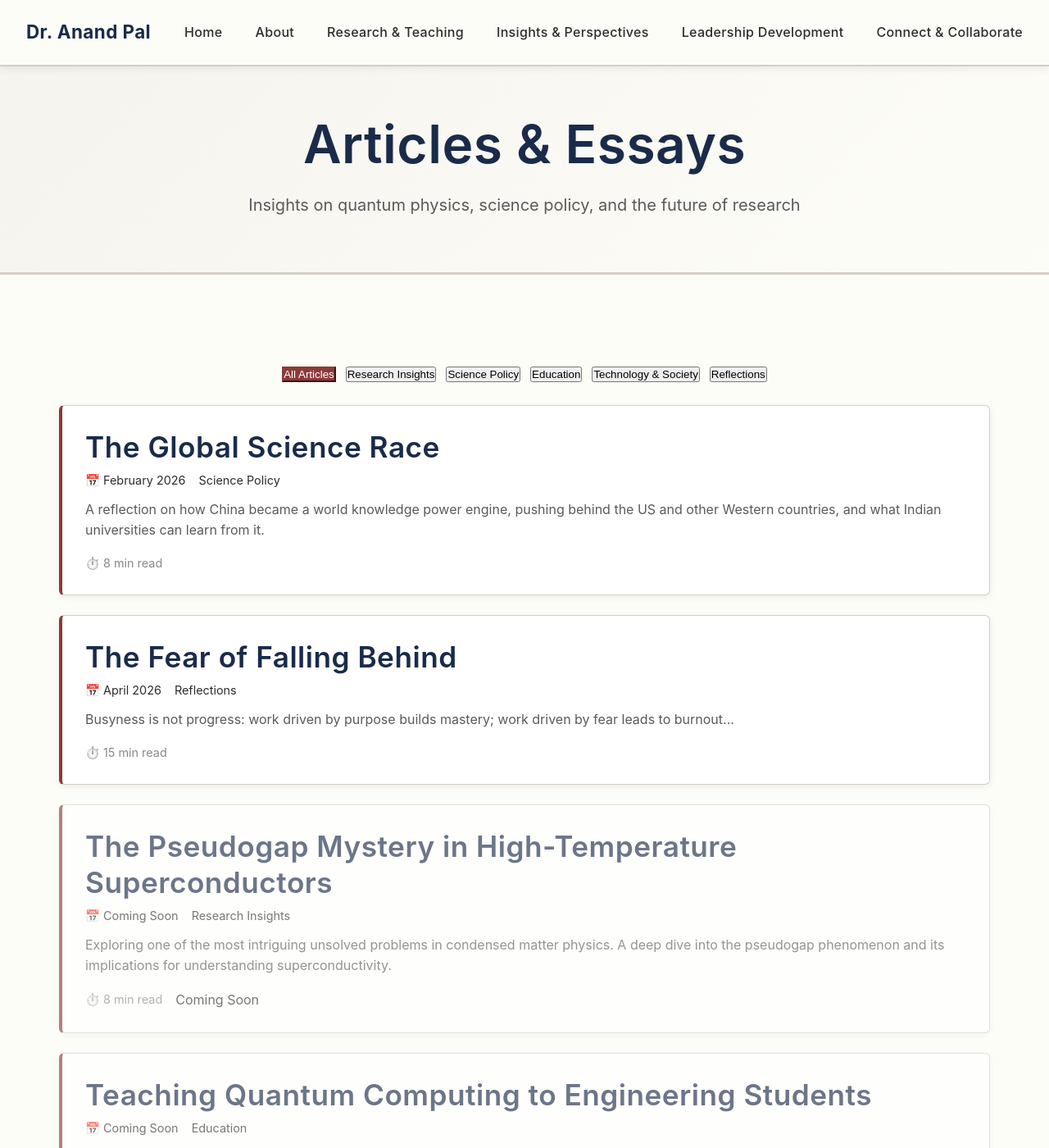
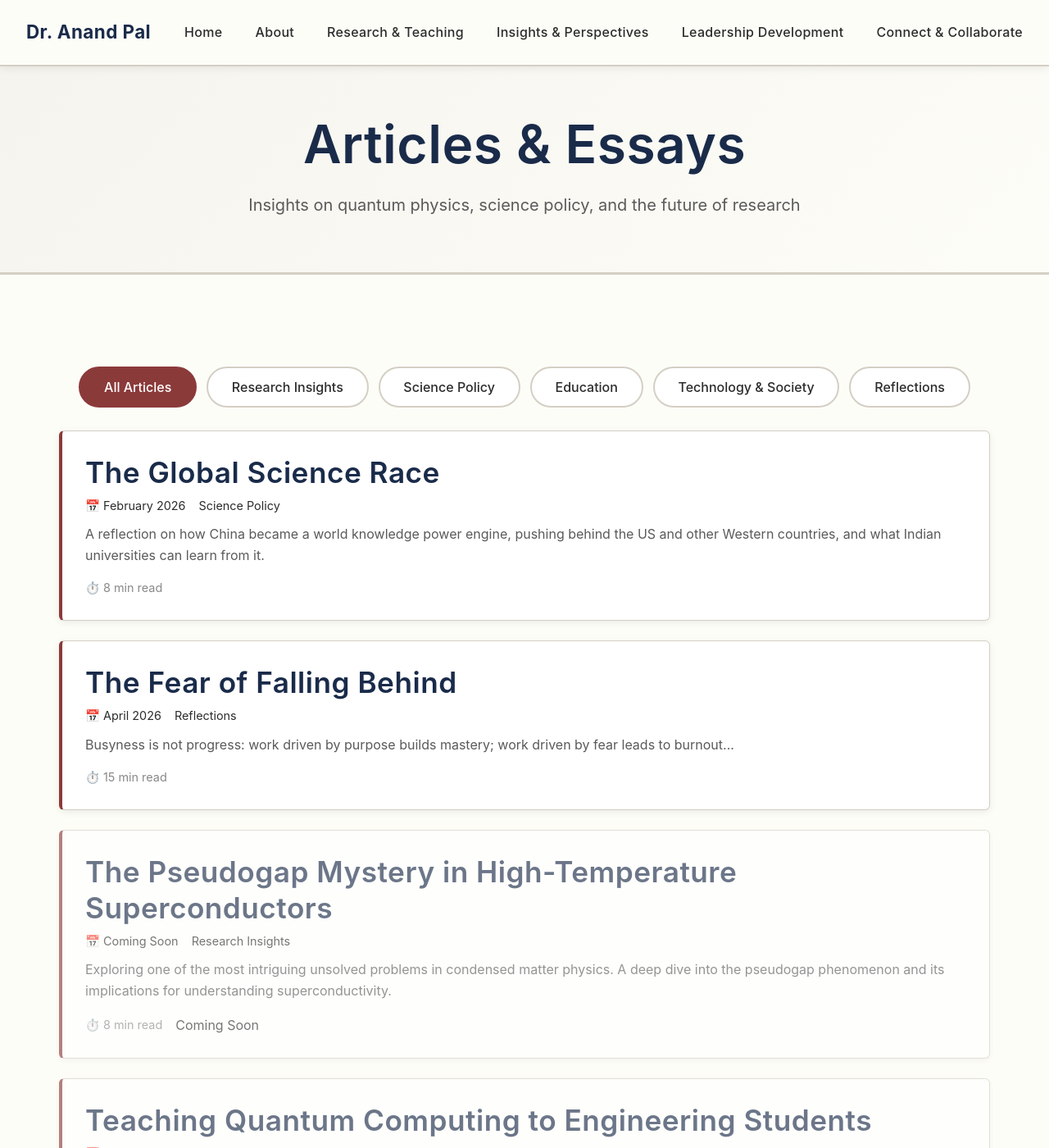
Before and after one commit to anandpal-in/anandpal-in.github.io, a Jekyll site: the page built from articles/index.html, in a window 1280 px wide and 1400 px high. Shown: the whole window at 82% size. Built offline with Jekyll 4.4.1, drawn with Linux system fonts in a browser that asks for light colours.

Commit message:
update assets/css/styles.css

```diff
--- a/assets/css/styles.css
+++ b/assets/css/styles.css
@@ -1462,13 +1462,14 @@ textarea {
     margin-top: 1rem;
 }
 
-    padding: 0.6rem 1.5rem;
+.filter-btn {
+    padding: 0.8rem 1.8rem;
     background: white;
     border: 2px solid var(--border);
     border-radius: 25px;
     cursor: pointer;
     transition: var(--transition);
-    font-size: 0.95rem;
+    font-size: 1rem;
     font-family: var(--font-body);
     font-weight: 500;
     color: var(--text);
```
